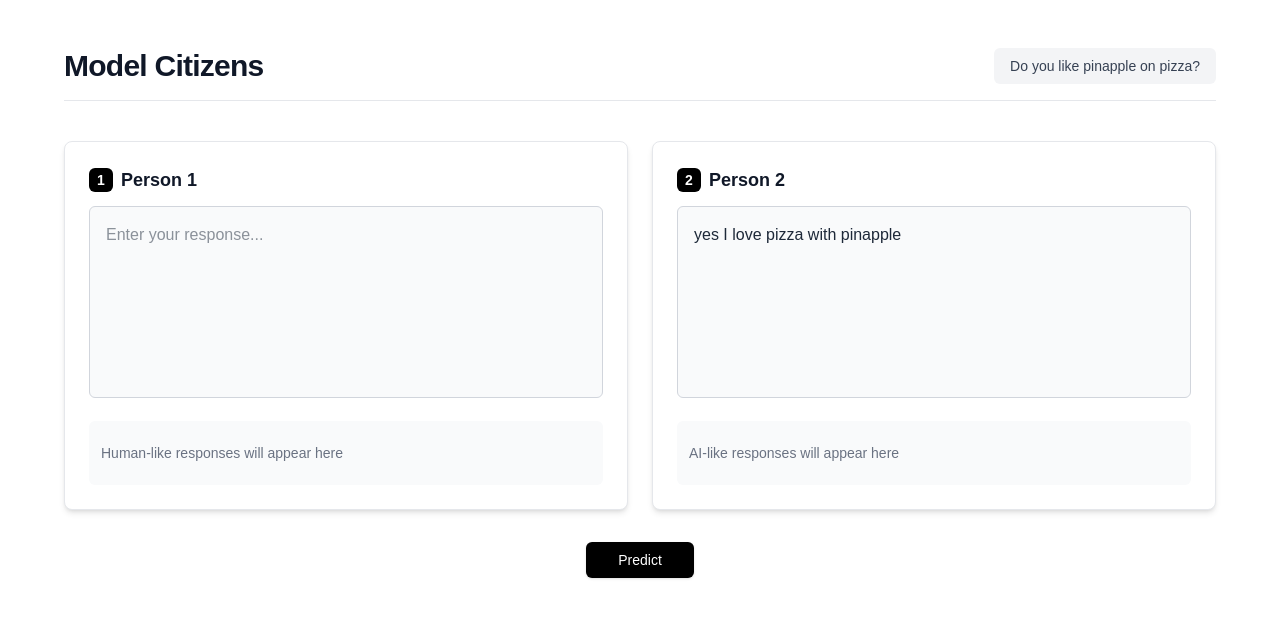
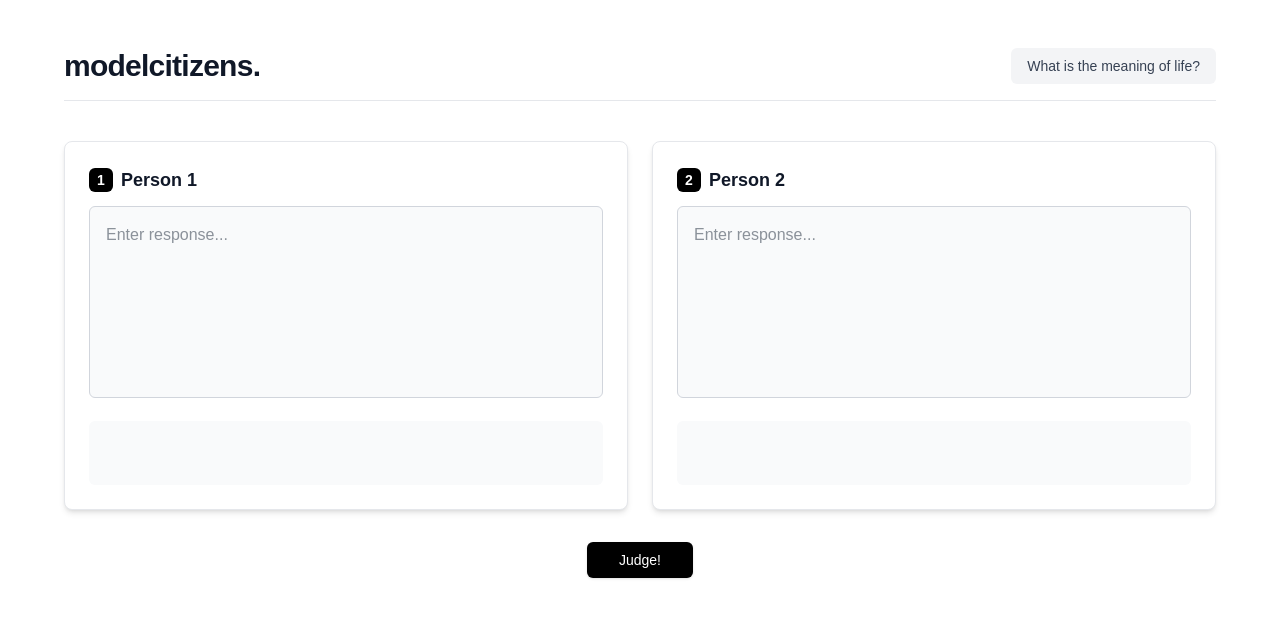
Before and after one commit to justinsiek/model-citizens, a Next.js app in the folder client/: page / in a window 1280 px wide. Shown: the top 618 px of the page. Built offline with nearby package versions, Linux system fonts and the light colour scheme.

Commit message:
things look good

```diff
--- a/client/src/app/page.js
+++ b/client/src/app/page.js
@@ -3,8 +3,8 @@
 import React, { useState, useEffect, useRef } from 'react';
 
 function Index() {
-  const [prompt, setPrompt] = useState('Do you like pinapple on pizza?');
-  const [aiResponse, setAiResponse] = useState('yes I love pizza with pinapple');
+  const [prompt, setPrompt] = useState('What is the meaning of life?');
+  const [aiResponse, setAiResponse] = useState('');
   const [userResponse, setUserResponse] = useState('');
   const [results, setResults] = useState([]);
   const [isLoading, setIsLoading] = useState(false);
@@ -105,7 +105,7 @@ function Index() {
         {/* Header */}
         <div className="mb-10 border-b border-gray-200 pb-4">
           <div className="flex flex-col md:flex-row justify-between items-center">
-            <h1 className="text-3xl font-bold tracking-tight mb-4 md:mb-0">Model Citizens</h1>
+            <h1 className="text-3xl font-bold tracking-tight mb-4 md:mb-0">modelcitizens.</h1>
             <div className="bg-gray-100 px-4 py-2 rounded-md inline-block">
               <h3 className="text-sm font-medium text-gray-700">
                 {prompt}
@@ -126,7 +126,7 @@ function Index() {
               className="w-full bg-gray-50 text-gray-800 border border-gray-300 p-4 rounded-md mb-4 h-48 focus:border-gray-500 focus:ring-1 focus:ring-gray-500 focus:outline-none resize-none"
               value={userResponse}
               onChange={(e) => setUserResponse(e.target.value)}
-              placeholder="Enter your response..."
+              placeholder="Enter response..."
             />
             <div className="bg-gray-50 p-3 rounded-md min-h-16 flex flex-wrap gap-2 items-center">
               {animatedModels
@@ -148,10 +148,7 @@ function Index() {
                   </div>
                 ))}
               {results.length > 0 && animatedModels.filter(m => m.vote === 'human').length === 0 && (
-                <span className="text-gray-500 text-sm">No human-like responses detected</span>
-              )}
-              {results.length === 0 && (
-                <span className="text-gray-500 text-sm">Human-like responses will appear here</span>
+                <span className="text-gray-500 text-sm">No responses detected...</span>
               )}
             </div>
           </div>
@@ -188,10 +185,7 @@ function Index() {
                   </div>
                 ))}
               {results.length > 0 && animatedModels.filter(m => m.vote === 'ai').length === 0 && (
-                <span className="text-gray-500 text-sm">No AI-like responses detected</span>
-              )}
-              {results.length === 0 && (
-                <span className="text-gray-500 text-sm">AI-like responses will appear here</span>
+                <span className="text-gray-500 text-sm">No responses detected...</span>
               )}
             </div>
           </div>
@@ -209,10 +203,10 @@ function Index() {
                   <circle className="opacity-25" cx="12" cy="12" r="10" stroke="currentColor" strokeWidth="4"></circle>
                   <path className="opacity-75" fill="currentColor" d="M4 12a8 8 0 018-8V0C5.373 0 0 5.373 0 12h4zm2 5.291A7.962 7.962 0 014 12H0c0 3.042 1.135 5.824 3 7.938l3-2.647z"></path>
                 </svg>
-                Loading
+                Judging...
               </div>
             ) : (
-              "Predict"
+              "Judge!"
             )}
           </button>
         </div>
```
